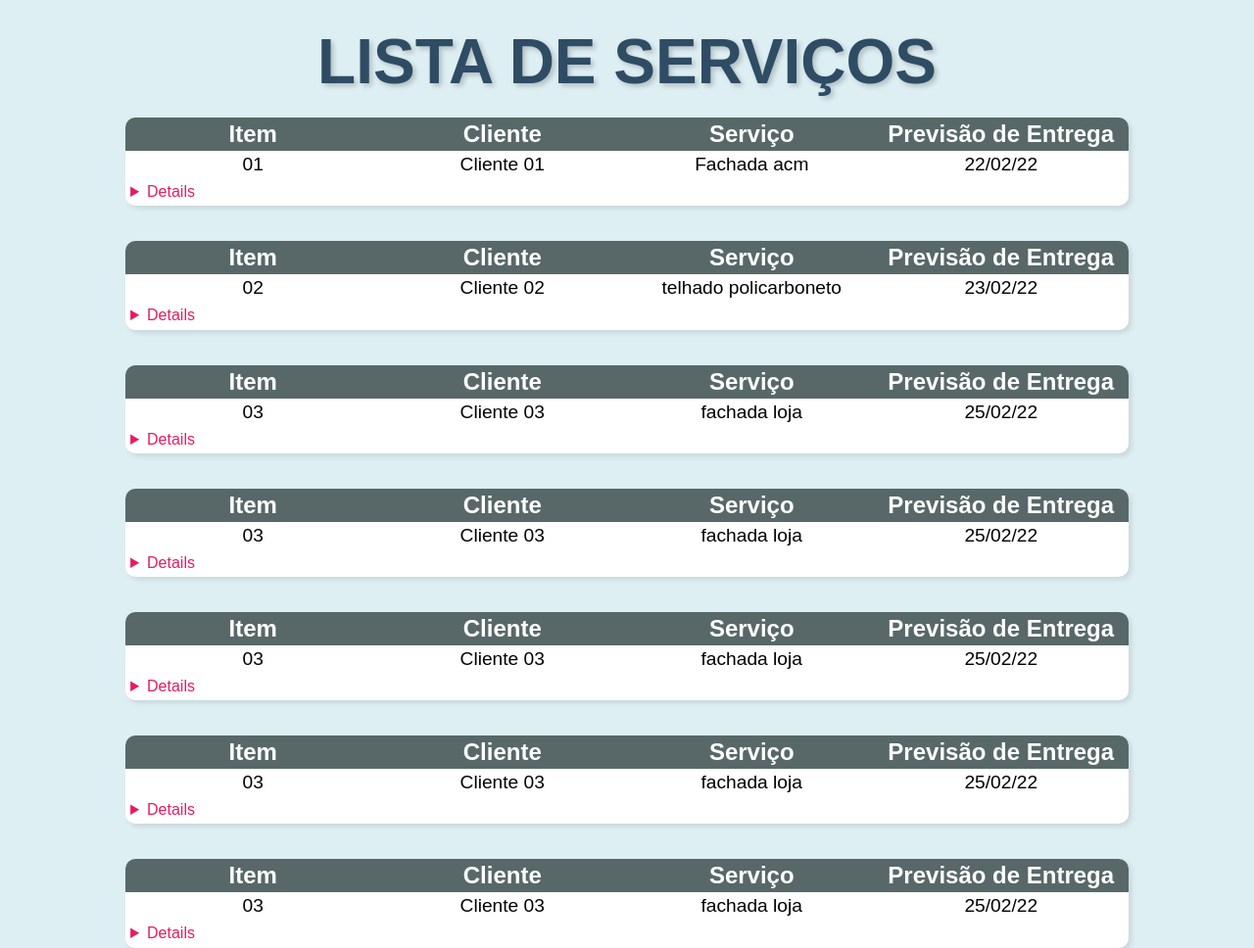
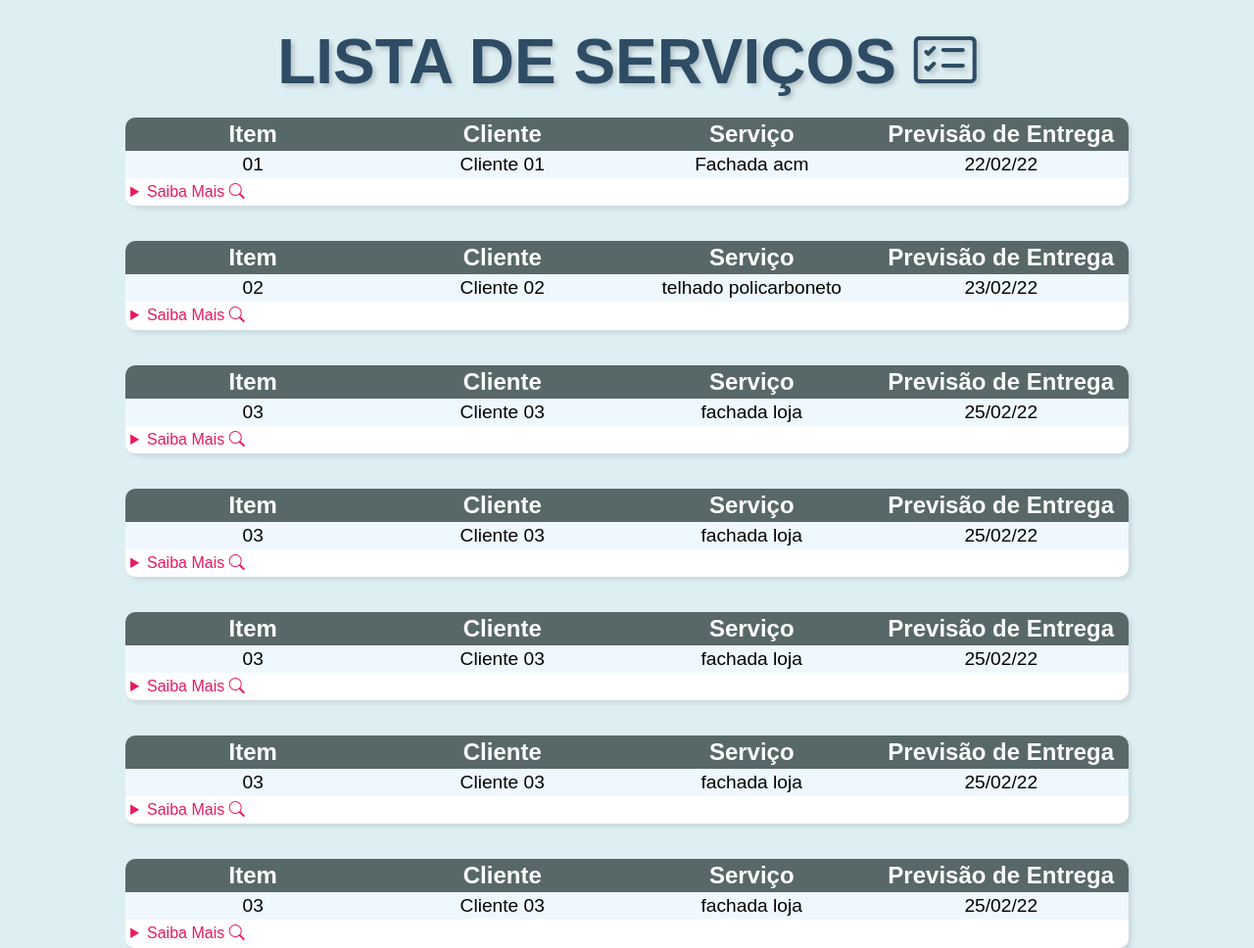
Before and after one commit to LucasRoncheti/Tabela_servi-os, a plain HTML site: page index.html in a window 1280 px wide. Shown: the top 968 px of the page at 98% size. Drawn offline with nearby package versions, Linux system fonts and the light colour scheme.

Commit message:
estilização e incorporação de icones em geral

```diff
--- a/css/style.css
+++ b/css/style.css
@@ -70,6 +70,7 @@ h1{
 
 .descTable{
     font-size: 1.2em;
+    background-color: aliceblue;
 
 }
 
--- a/index.html
+++ b/index.html
@@ -5,12 +5,16 @@
     <meta http-equiv="X-UA-Compatible" content="IE=edge">
     <meta name="viewport" content="width=device-width, initial-scale=1.0">
     <link rel="stylesheet" href="css/style.css">
+    <link rel="stylesheet" href="https://cdn.jsdelivr.net/npm/bootstrap-icons@1.8.1/font/bootstrap-icons.css">
+
     <title>Lista de serviços</title>
 </head>
 <body>
     <section class="main_section">
 
-        <h1>LISTA DE SERVIÇOS</h1>
+        <h1>LISTA DE SERVIÇOS
+            <i class="bi bi-card-checklist"></i>
+        </h1>
         <section class="dat_list" id="data_list">
 
 
--- a/js/generateItens.js
+++ b/js/generateItens.js
@@ -27,10 +27,11 @@ var generateList=()=>{
 
                 <div class="mainDetails">
                     <details>
-                    <p>${x.desc}</p>
+                        <summary>Saiba Mais <i class="bi bi-search"></i></summary>
+                        <p>${x.desc}</p>
 
                         <details>
-                            <summary>Imagens</summary>
+                            <summary>Imagens <i class="bi bi-images"></i></summary>
 
                                 <div class="containerImages">
 
```
